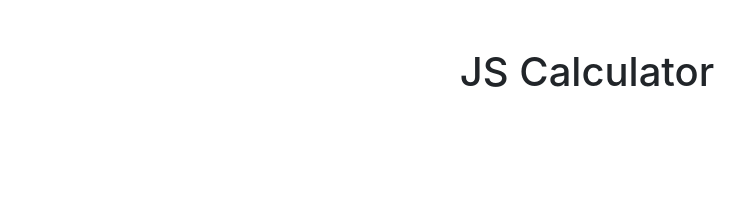
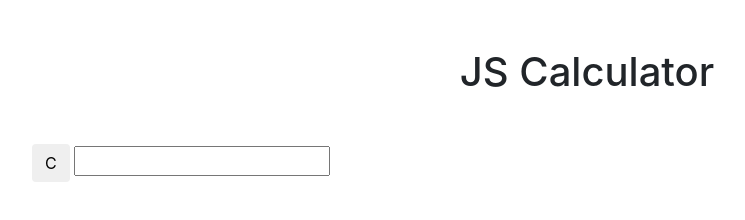
Before and after one commit to mikeyhavoc/calculator-js, a website: page index.html in a window 1280 px wide. Shown: the whole page, without its empty margins (53-798 px from the left). Drawn offline with nearby package versions, Linux system fonts and the light colour scheme.

Commit message:
add sections for calculator.

```diff
--- a/index.html
+++ b/index.html
@@ -17,12 +17,21 @@
 <header class="header__title">
    <h1 class="title text-center m-5">JS Calculator</h1>
 </header>
+    <main class="container">
+        <section class="calculator">
+            <div class="calcInput">
+                <button id="clrbtn" class="clear btn" data-ops="clearNums">C</button> <input id="input" type="text">
+            </div>
 
 
+
+        </section>
+    </main>
 </div>
 
 <script src="node_modules/jquery/dist/jquery.min.js"></script>
 <script src="node_modules/popper.js/dist/popper.min.js"></script>
 <script src="node_modules/bootstrap/dist/js/bootstrap.min.js"></script>
+<script src="js/app.js"></script>
 </body>
 </html>
```
